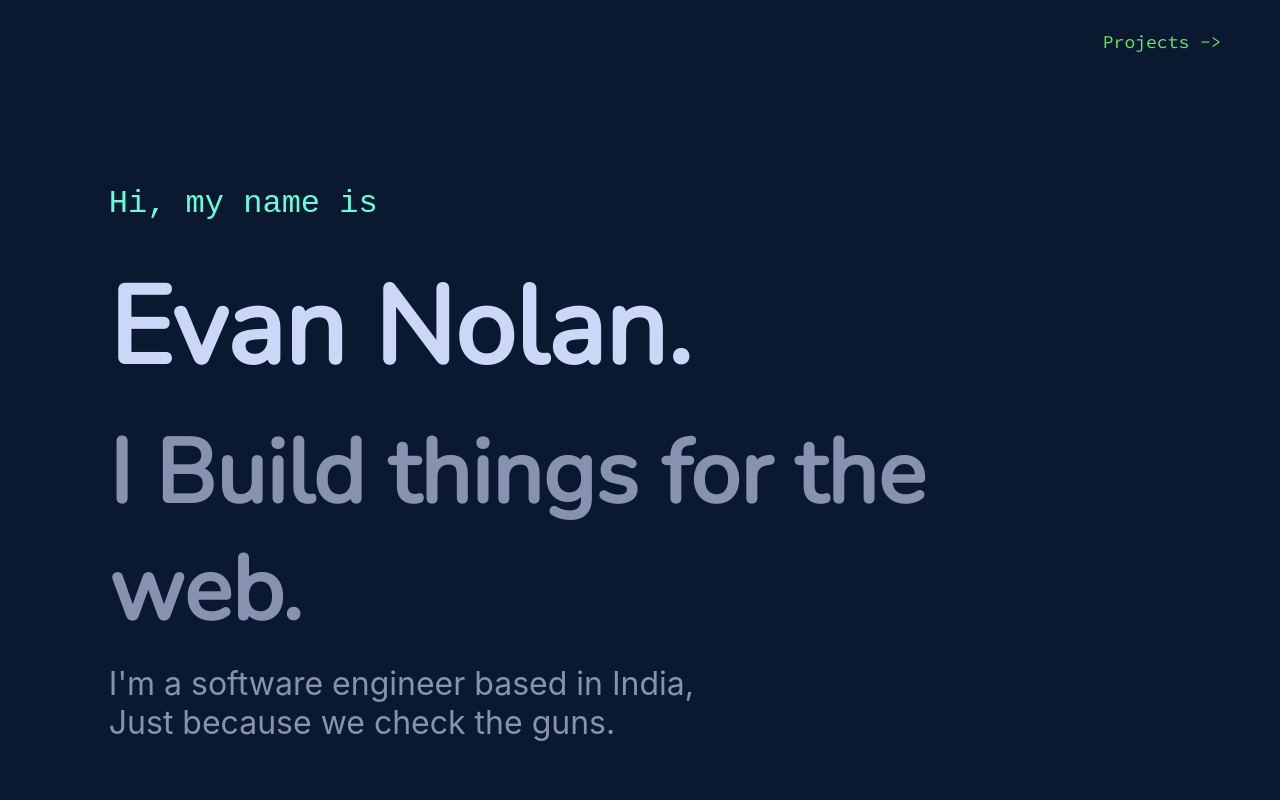
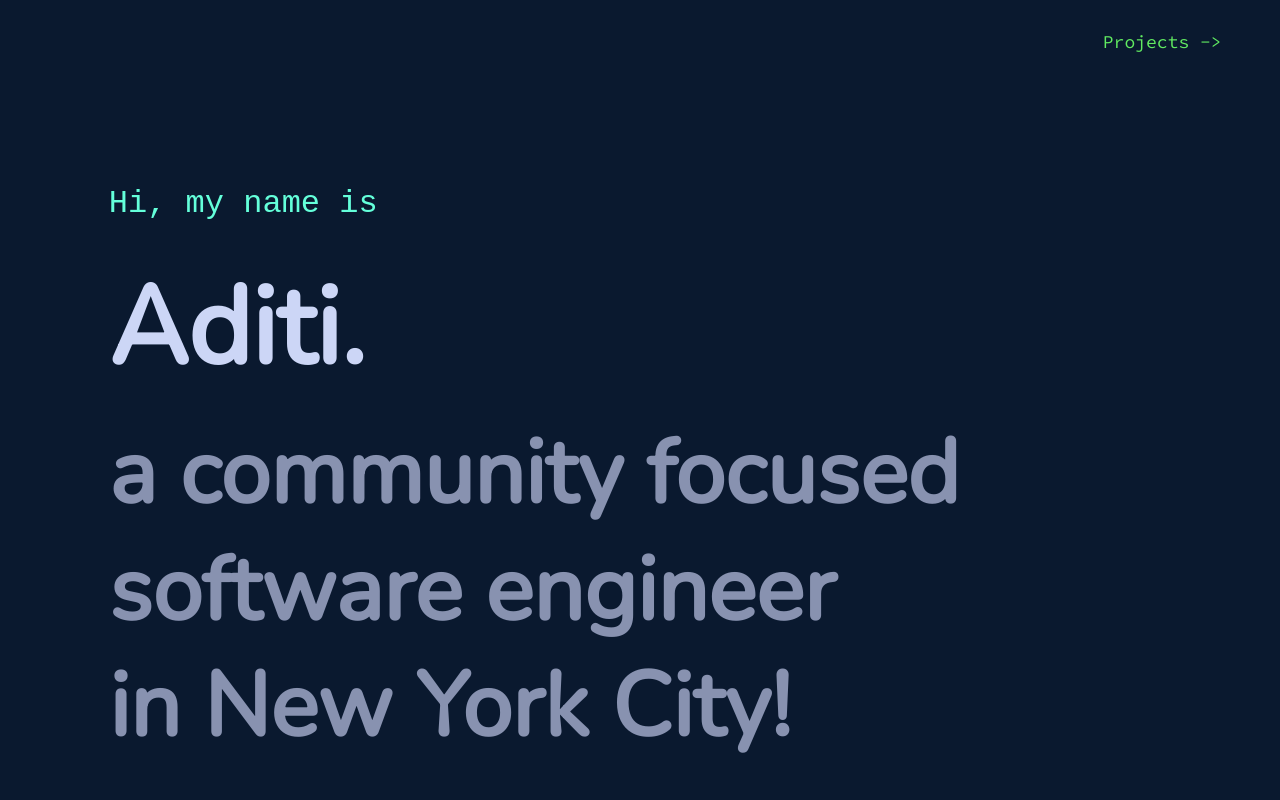
Before and after one commit to asaki444/aditi-develops-site-gatsby, a Gatsby site: page / in a window 1280 px wide. Shown: the top 800 px of the page. Built offline with nearby package versions, Linux system fonts and the light colour scheme; Gatsby itself is replaced by a stand-in of ours; a web font is replaced by a local one.

Commit message:
adjusted copy on home page

```diff
--- a/src/pages/index.js
+++ b/src/pages/index.js
@@ -11,15 +11,14 @@ const IndexPage = () => (
   <div className="homepage">
     <SEO title="Jonathan" />
     <p className="intro1">Hi, my name is</p>
-    <h2 className="introname">Evan Nolan.</h2>
+    <h2 className="introname">Aditi.</h2>
+   <h3>a community focused software engineer<br />in New York City!</h3>
 
-    <h3>I Build things for the<br /> web.</h3>
-
-    <p className="para">I'm a software engineer based in India, <br />
-    Just because we check the guns.</p>
+    {/* <p className="para"><br />
+ </p> */}
     <div className="btnrow">
-    <button className="button"><a className="btnlink" href="mailto:sumanth77snehi@gmail.com">Get In Touch</a></button>
-    <button className="button"><a className="btnlink" href="https://drive.google.com/open?id=1G8zw95uXzs2PJjURlfpuAXNWiY66Gy_b">&nbsp;Resume&nbsp;</a></button>
+    <button className="button"><a className="btnlink" href="mailto:aditidevelops@gmail.com">Get In Touch</a></button>
+    <button className="button"><a className="btnlink" href="https://drive.google.com/file/d/1TafkGyEq01zJXOlJNXotM5GqlhPS0_Md/view">&nbsp;Resume&nbsp;</a></button>
     </div>
     {/* <div style={{ maxWidth: `100px`, marginB `1.45rem` }}>
       <Image />
```
